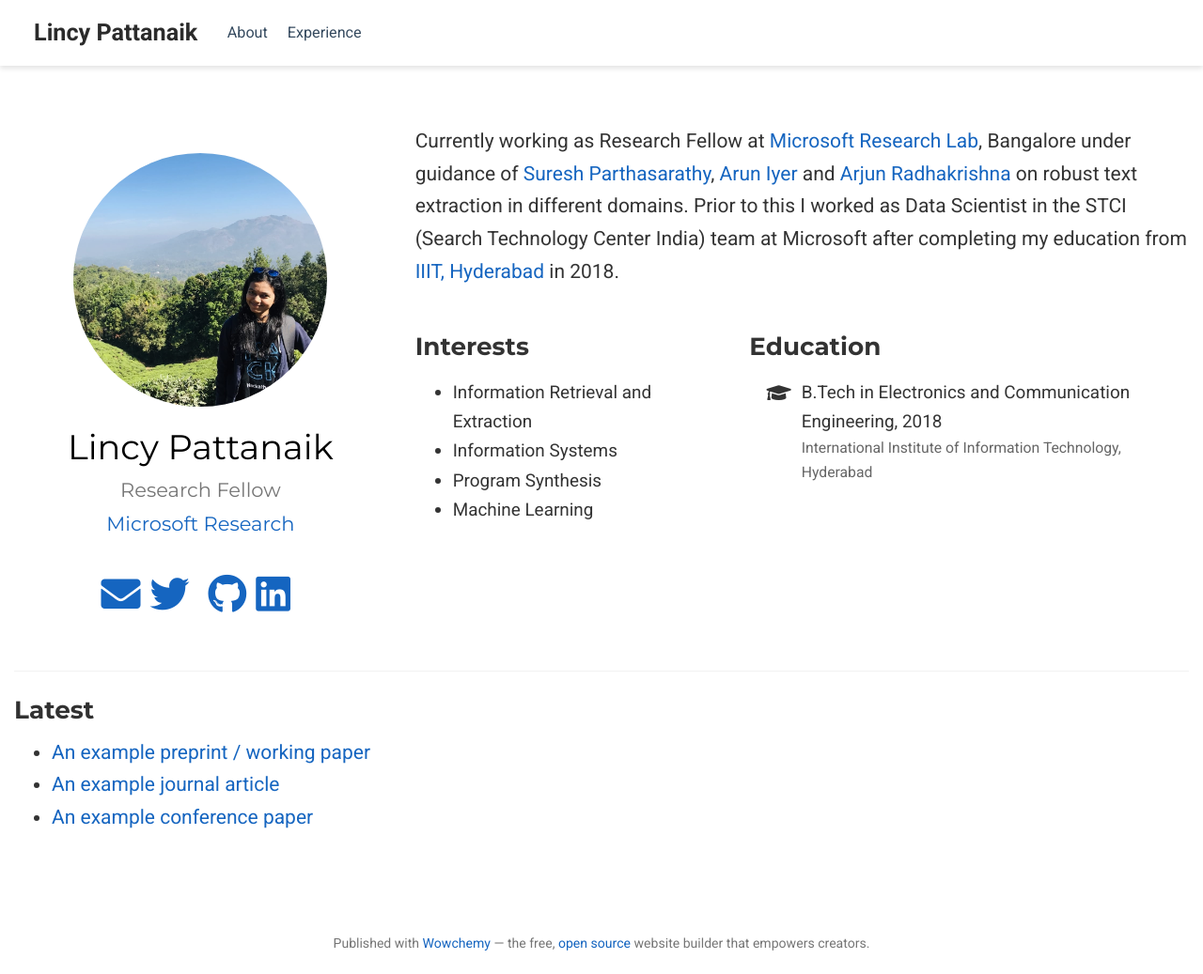
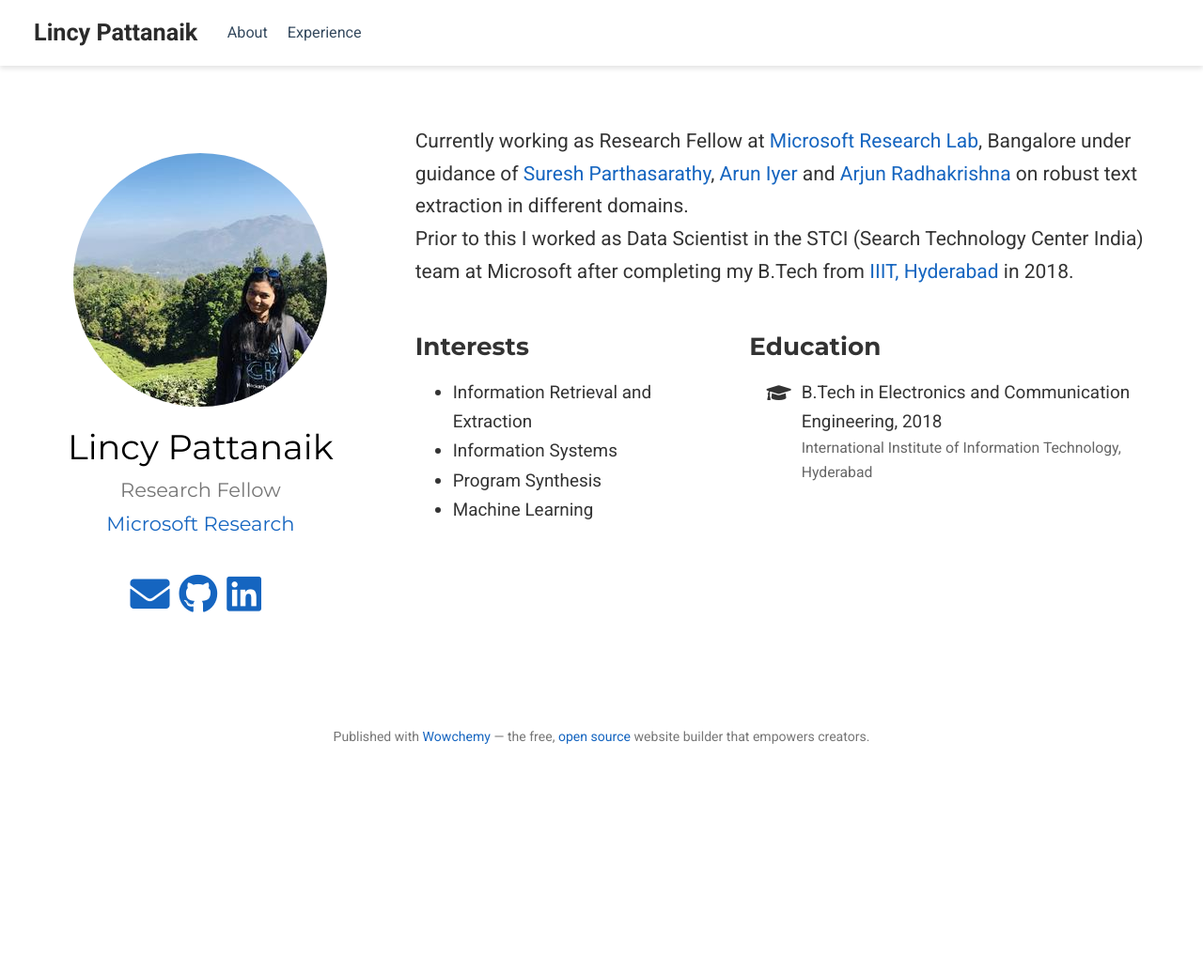
Before and after one commit to lincyp/lincyp.github.io, a plain HTML site: page author/lincy-pattanaik/index.html in a window 1280 px wide. Shown: the whole page at 94% size. After the commit the page ends 817 px from the top, so only its background shows below. Drawn offline with nearby package versions, Linux system fonts and the light colour scheme; some icons are missing.

Commit message:
updated resume

```diff
--- a/author/lincy-pattanaik/index.html
+++ b/author/lincy-pattanaik/index.html
@@ -300,11 +300,9 @@
   <meta property="og:site_name" content="Lincy Pattanaik" />
   <meta property="og:url" content="https://lincyp.github.io/author/lincy-pattanaik/" />
   <meta property="og:title" content="Lincy Pattanaik | Lincy Pattanaik" />
-  <meta property="og:description" content="Research Fellow" /><meta property="og:image" content="https://lincyp.github.io/author/lincy-pattanaik/avatar_hu52a603635ecebd45650b162dadabb4e5_12861_270x270_fill_q75_lanczos_center.jpg" />
-    <meta property="twitter:image" content="https://lincyp.github.io/author/lincy-pattanaik/avatar_hu52a603635ecebd45650b162dadabb4e5_12861_270x270_fill_q75_lanczos_center.jpg" /><meta property="og:locale" content="en-us" />
+  <meta property="og:description" content="Research Fellow" /><meta property="og:image" content="https://lincyp.github.io/author/lincy-pattanaik/avatar_huf33978fc220ca37dea159a307078175f_177917_270x270_fill_q75_lanczos_center.jpg" />
+    <meta property="twitter:image" content="https://lincyp.github.io/author/lincy-pattanaik/avatar_huf33978fc220ca37dea159a307078175f_177917_270x270_fill_q75_lanczos_center.jpg" /><meta property="og:locale" content="en-us" />
 
-
-      <meta property="og:updated_time" content="2019-04-07T00:00:00&#43;00:00" />
 
 
 
@@ -324,7 +322,7 @@
 </head>
 
 
-<body id="top" data-spy="scroll" data-offset="70" data-target="#TableOfContents" class="page-wrapper   " data-wc-page-id="2525497d367e79493fd32b198b28f040" >
+<body id="top" data-spy="scroll" data-offset="70" data-target="#TableOfContents" class="page-wrapper   " data-wc-page-id="b437f4e589918ad3e9196487ad34bd9e" >
 
 
 
@@ -565,8 +563,8 @@
 
 
       <img class="avatar avatar-circle"
-           width="945" height="945"
-           src="/author/lincy-pattanaik/avatar_hu52a603635ecebd45650b162dadabb4e5_12861_270x270_fill_q75_lanczos_center.jpg" alt="Lincy Pattanaik">
+           width="270" height="270"
+           src="/author/lincy-pattanaik/avatar_huf33978fc220ca37dea159a307078175f_177917_270x270_fill_q75_lanczos_center.jpg" alt="Lincy Pattanaik">
 
 
       <div class="portrait-title">
@@ -611,39 +609,7 @@
 
 
         <li>
-          <a href="https://twitter.com/lincypattanaik" target="_blank" rel="noopener" aria-label="twitter">
-            <i class="fab fa-twitter big-icon"></i>
-          </a>
-        </li>
-
-
-
-
-
-
-
-
-
-
-        <li>
-          <a href="https://scholar.google.co.uk/citations?user=sIwtMXoAAAAJ" target="_blank" rel="noopener" aria-label="google-scholar">
-            <i class="ai ai-google-scholar big-icon"></i>
-          </a>
-        </li>
-
-
-
-
-
-
-
-
-
-
-
-
-        <li>
-          <a href="https://github.com/lincypattanaik" target="_blank" rel="noopener" aria-label="github">
+          <a href="https://github.com/lincyp" target="_blank" rel="noopener" aria-label="github">
             <i class="fab fa-github big-icon"></i>
           </a>
         </li>
@@ -690,8 +656,8 @@
 
 
     <div class="article-style">
-      <p>Currently working as Research Fellow at <a href="https://www.microsoft.com/en-us/research/lab/microsoft-research-india/" target="_blank" rel="noopener">Microsoft Research Lab</a>, Bangalore under guidance of <a href="https://www.microsoft.com/en-us/research/people/supartha/" target="_blank" rel="noopener">Suresh Parthasarathy</a>, <a href="https://www.microsoft.com/en-us/research/people/ariy/" target="_blank" rel="noopener">Arun Iyer</a> and <a href="https://www.microsoft.com/en-us/research/people/arradha/" target="_blank" rel="noopener">Arjun Radhakrishna</a> on robust text extraction in different domains.
-Prior to this I worked as Data Scientist in the STCI (Search Technology Center India) team at Microsoft after completing my education from <a href="https://www.iiit.ac.in/" target="_blank" rel="noopener">IIIT, Hyderabad</a> in 2018.</p>
+      <p>Currently working as Research Fellow at <a href="https://www.microsoft.com/en-us/research/lab/microsoft-research-india/" target="_blank" rel="noopener">Microsoft Research Lab</a>, Bangalore under guidance of <a href="https://www.microsoft.com/en-us/research/people/supartha/" target="_blank" rel="noopener">Suresh Parthasarathy</a>, <a href="https://www.microsoft.com/en-us/research/people/ariy/" target="_blank" rel="noopener">Arun Iyer</a> and <a href="https://www.microsoft.com/en-us/research/people/arradha/" target="_blank" rel="noopener">Arjun Radhakrishna</a> on robust text extraction in different domains.<br />
+Prior to this I worked as Data Scientist in the STCI (Search Technology Center India) team at Microsoft after completing my B.Tech from <a href="https://www.iiit.ac.in/" target="_blank" rel="noopener">IIIT, Hyderabad</a> in 2018.</p>
 <!--
 
   <i class="fas fa-download  pr-1 fa-fw"></i> Download my <a href="/uploads/Resume_Lincy.pdf" target="_blank">resumé</a>. -->
@@ -742,25 +708,6 @@ Prior to this I worked as Data Scientist in the STCI (Search Technology Center I
 
 
 
-
-    <div class="article-widget content-widget-hr">
-      <h3>Latest</h3>
-      <ul>
-
-        <li>
-          <a href="/publication/preprint/">An example preprint / working paper</a>
-        </li>
-
-        <li>
-          <a href="/publication/journal-article/">An example journal article</a>
-        </li>
-
-        <li>
-          <a href="/publication/conference-paper/">An example conference paper</a>
-        </li>
-
-      </ul>
-    </div>
 
   </div>
 </section>
```
Also changed, not shown: index.html (+0 -1 lines), author/lincy-pattanaik/avatar.jpg, 1 other file.
